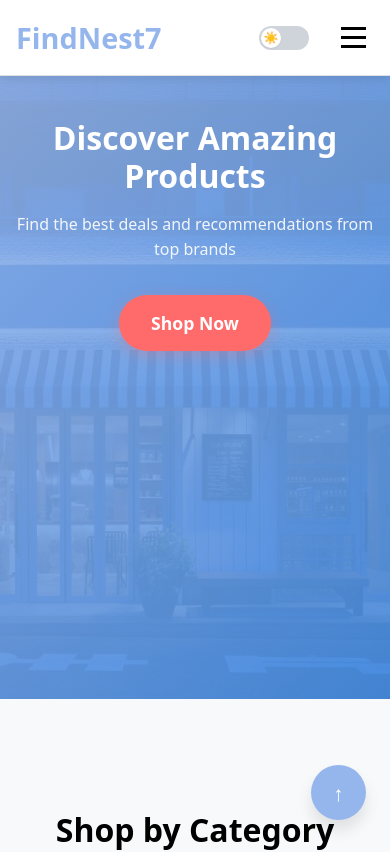
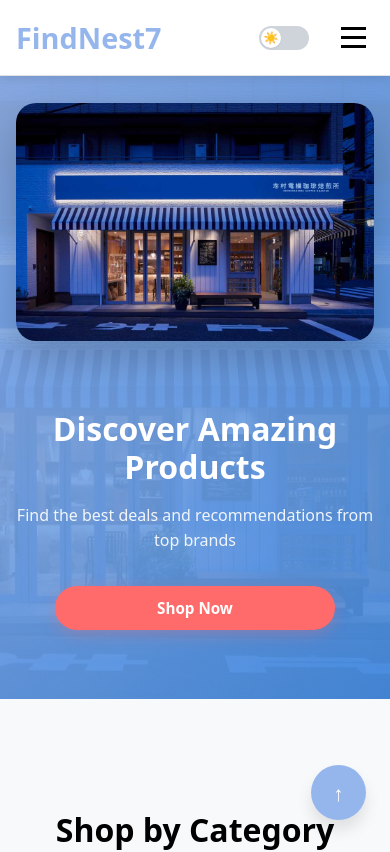
Before and after one commit to YoussefGad97/FindNest7, a React (Vite) app: page / in a window 390 px wide. Shown: the top 852 px of the page. Built offline with nearby package versions, Linux system fonts and the light colour scheme.

Commit message:
Adjusted Landing Section in mobile view

```diff
--- a/src/App.css
+++ b/src/App.css
@@ -484,6 +484,13 @@ body {
     opacity: 0.1;
     z-index: 1;
   }
+
+  @media (max-width: 768px) {
+    flex-direction: column;
+    text-align: center;
+    padding: 1rem;
+    min-height: 70vh;
+  }
 }
 
 .landing-content {
@@ -491,6 +498,11 @@ body {
   max-width: 600px;
   z-index: 2;
   position: relative;
+
+  @media (max-width: 768px) {
+    max-width: 100%;
+    margin-bottom: 2rem;
+  }
 }
 
 .landing-title {
@@ -501,6 +513,12 @@ body {
 
   @media (max-width: 768px) {
     font-size: 2.5rem;
+    margin-bottom: 1.5rem;
+  }
+
+  @media (max-width: 480px) {
+    font-size: 2rem;
+    margin-bottom: 1rem;
   }
 }
 
@@ -509,6 +527,16 @@ body {
   margin-bottom: 2rem;
   opacity: 0.9;
   line-height: 1.6;
+
+  @media (max-width: 768px) {
+    font-size: 1.1rem;
+    margin-bottom: 2.5rem;
+  }
+
+  @media (max-width: 480px) {
+    font-size: 1rem;
+    margin-bottom: 2rem;
+  }
 }
 
 .cta-button {
@@ -528,6 +556,18 @@ body {
     transform: translateY(-2px);
     box-shadow: 0 6px 20px rgba(255, 107, 107, 0.4);
   }
+
+  @media (max-width: 768px) {
+    padding: 0.875rem 1.75rem;
+    font-size: 1rem;
+  }
+
+  @media (max-width: 480px) {
+    padding: 0.75rem 1.5rem;
+    font-size: 0.95rem;
+    width: 100%;
+    max-width: 280px;
+  }
 }
 
 .landing-image {
@@ -546,7 +586,9 @@ body {
   }
 
   @media (max-width: 768px) {
-    display: none;
+    display: flex;
+    order: -1;
+    margin-bottom: 2rem;
   }
 }
 
```
